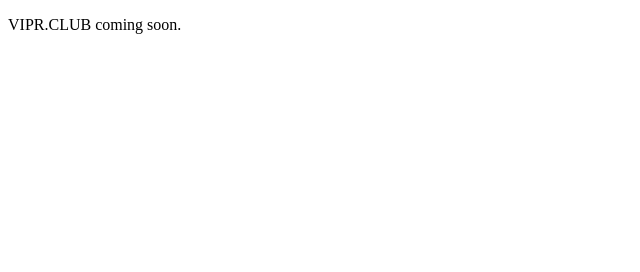
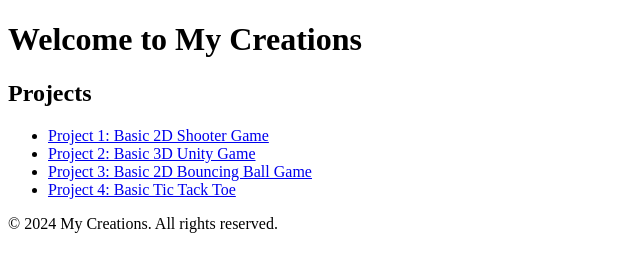
Before and after one commit to darklinkcoder/www.vipr.club, a plain HTML site: page index.html in a window 1280 px wide. Shown: the whole page, without its empty margins (0-640 px from the left). Drawn offline with Linux system fonts and the light colour scheme.

Commit message:
Update index.html

```diff
--- a/index.html
+++ b/index.html
@@ -1,9 +1,28 @@
-<!doctype html>
-<html>
-  <head>
-    <title>VIPR.CLUB</title>
-  </head>
-  <body>
-    <p>VIPR.CLUB coming soon.</p>
-  </body>
+<!DOCTYPE html>
+<html lang="en">
+<head>
+    <meta charset="UTF-8">
+    <meta name="viewport" content="width=device-width, initial-scale=1.0">
+    <title>Vipr Club</title>
+    <link rel="stylesheet" href="styles.css">
+</head>
+<body>
+    <header>
+        <h1>Welcome to My Creations</h1>
+    </header>
+    <main>
+        <section>
+            <h2>Projects</h2>
+            <ul class="project-list">
+                <li><a href="project1.html">Project 1: Basic 2D Shooter Game</a></li>
+                <li><a href="project2.html">Project 2: Basic 3D Unity Game</a></li>
+                <li><a href="project3.html">Project 3: Basic 2D Bouncing Ball Game</a></li>
+                <li><a href="project4.html">Project 4: Basic Tic Tack Toe</a></li>
+            </ul>
+        </section>
+    </main>
+    <footer>
+        <p>&copy; 2024 My Creations. All rights reserved.</p>
+    </footer>
+</body>
 </html>
```
